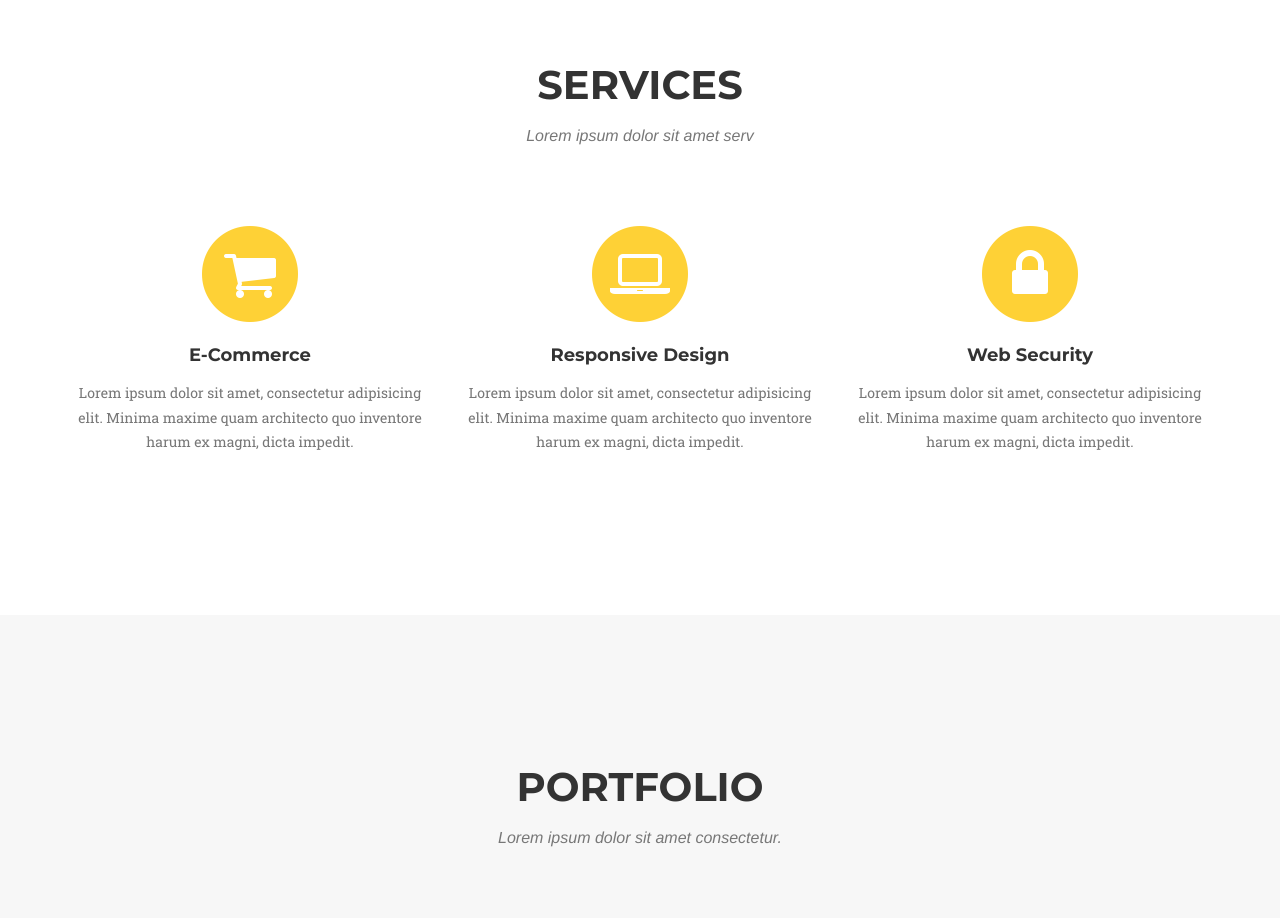
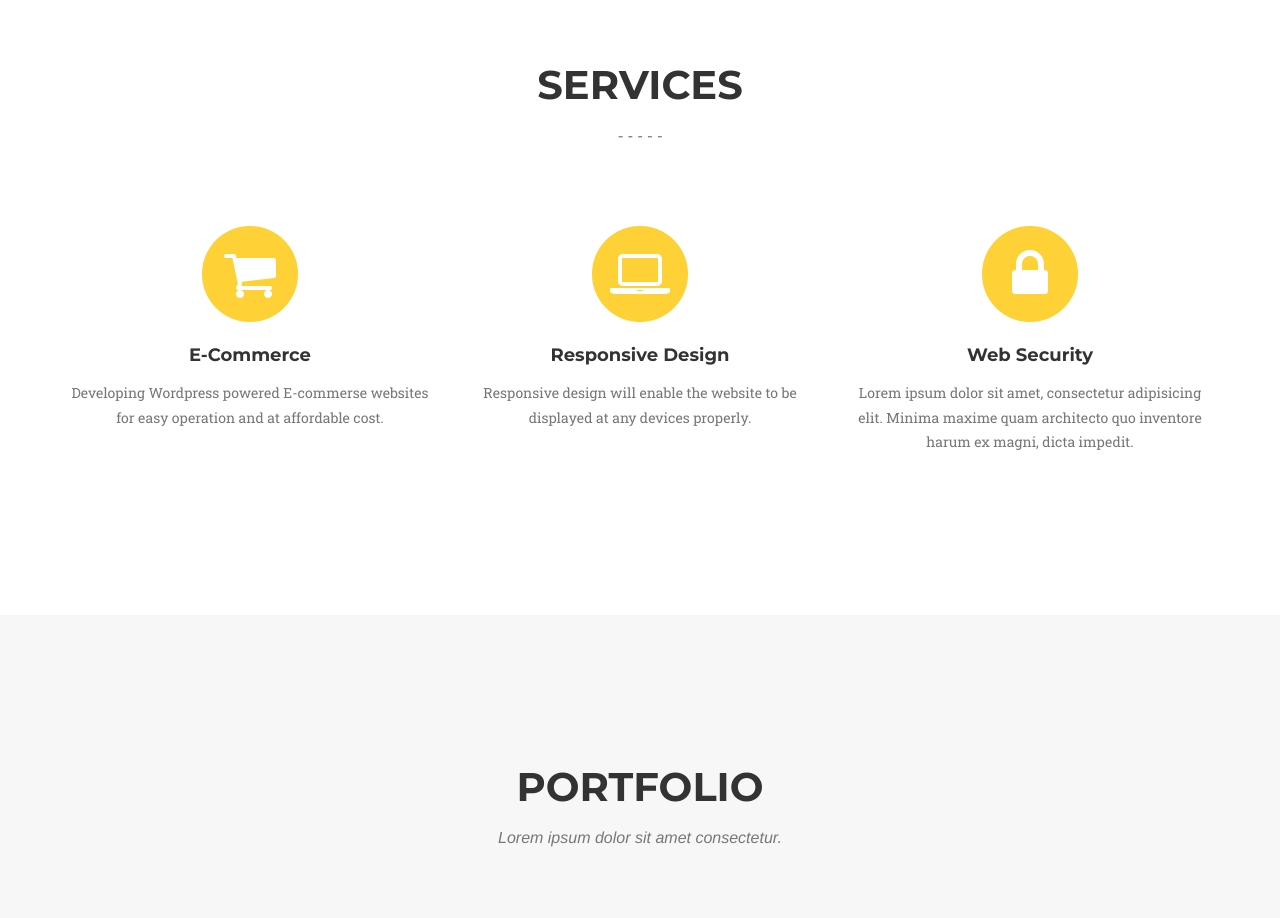
Before and after one commit to nithinlalpenattil/me, a plain HTML site: page index.html in a window 1280 px wide. Shown: the part 920-1838 px from the top of the page. Drawn offline with nearby package versions, Linux system fonts and the light colour scheme; a web font is replaced by a local one.

Commit message:
edit txt

```diff
--- a/index.html
+++ b/index.html
@@ -94,7 +94,7 @@
             <div class="row">
                 <div class="col-lg-12 text-center">
                     <h2 class="section-heading">Services</h2>
-                    <h3 class="section-subheading text-muted">Lorem ipsum dolor sit amet serv</h3>
+                    <h3 class="section-subheading text-muted">- - - - - </h3>
                 </div>
             </div>
             <div class="row text-center">
@@ -104,7 +104,7 @@
                         <i class="fa fa-shopping-cart fa-stack-1x fa-inverse"></i>
                     </span>
                     <h4 class="service-heading">E-Commerce</h4>
-                    <p class="text-muted">Lorem ipsum dolor sit amet, consectetur adipisicing elit. Minima maxime quam architecto quo inventore harum ex magni, dicta impedit.</p>
+                    <p class="text-muted">Developing Wordpress powered E-commerse websites for easy operation and at affordable cost.</p>
                 </div>
                 <div class="col-md-4">
                     <span class="fa-stack fa-4x">
@@ -112,7 +112,7 @@
                         <i class="fa fa-laptop fa-stack-1x fa-inverse"></i>
                     </span>
                     <h4 class="service-heading">Responsive Design</h4>
-                    <p class="text-muted">Lorem ipsum dolor sit amet, consectetur adipisicing elit. Minima maxime quam architecto quo inventore harum ex magni, dicta impedit.</p>
+                    <p class="text-muted">Responsive design will enable the website to be displayed at any devices properly.</p>
                 </div>
                 <div class="col-md-4">
                     <span class="fa-stack fa-4x">
```
